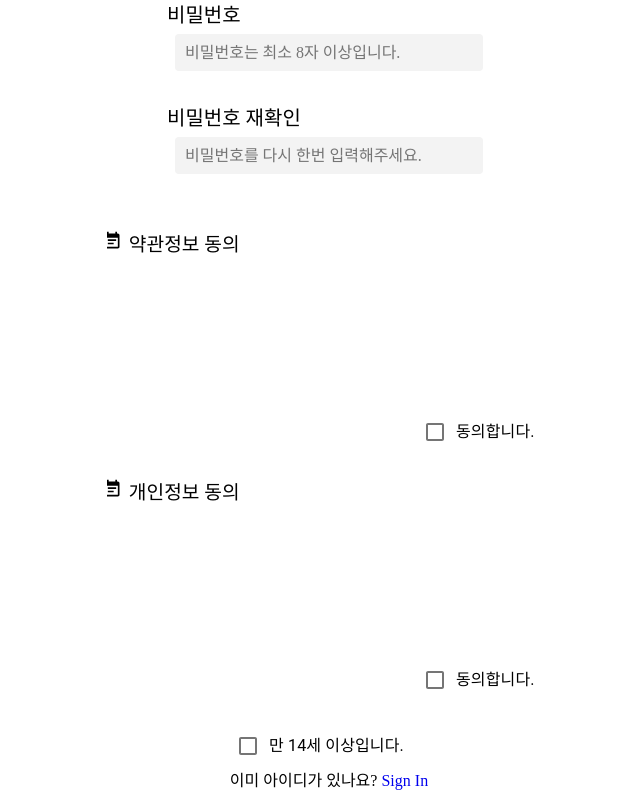
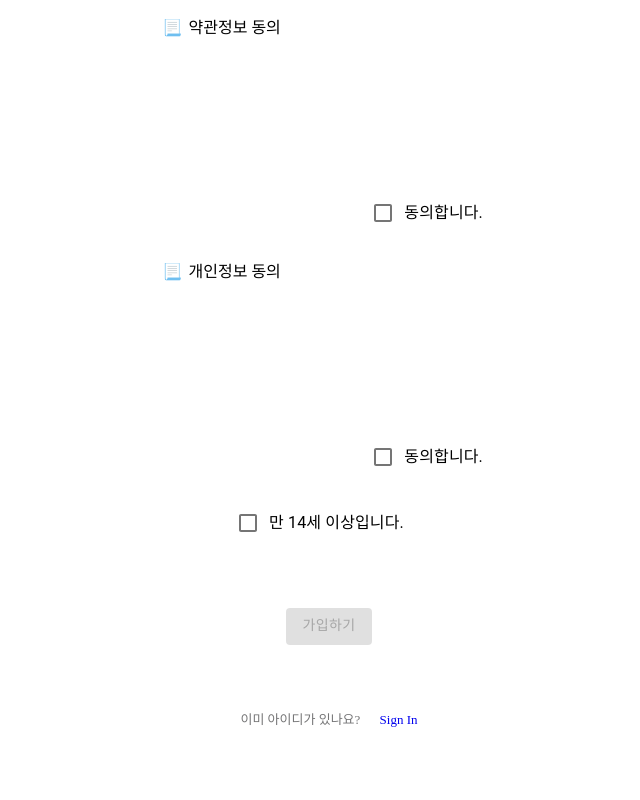
Before and after one commit to matamong/django-rest-react, a React (Create React App) app in the folder frontend/: page /signup in a window 1280 px wide. Shown: the part 640-1440 px from the top of the page, without its empty margins (311-951 px from the left). After the commit the page ends 1416 px from the top, so only its background shows below. Built offline with nearby package versions, Linux system fonts and the light colour scheme; a web font is replaced by a local one.

Commit message:
<::lipstick: style> : Login/SignUp css 변경

```diff
--- a/frontend/src/containers/Login.js
+++ b/frontend/src/containers/Login.js
@@ -7,6 +7,7 @@ import GoogleOAuth from '../components/SocialAuthGoogle'
 import loginImg from '../login.svg'
 import Button from '@material-ui/core/Button';
 import "./login.scss";
+
 
 
 const Login = ({ login, isAuthenticated }) => {
@@ -25,12 +26,12 @@ const Login = ({ login, isAuthenticated }) => {
         login(email, password);
     };
 
+
     if (isAuthenticated)
         return <Redirect to='/' />;
 
     return (
         <div className="login__baseContainer">
-            <div className="login__header">Login</div>
             <div className="login__content">
                 <div className="login__image">
                     <img src={loginImg} />
@@ -38,13 +39,17 @@ const Login = ({ login, isAuthenticated }) => {
                 <div className="login__social__google">
                     <GoogleOAuth />
                 </div>
+                <div className="login__line__container">
+                    <div className="login__line"></div>
+                    <div style={{margin:'1rem 0 0 0 ', padding:'0 1rem'}}>OR</div>
+                    <div className="login__line"></div>
+                </div>
                 <form onSubmit={e => onSubmit(e)}>
                     <div className="login__formContainer">
                         <div className="login__formGroup">
-                            <label htmlFor="username">UserName</label>
                             <input
                                 type='email'
-                                placeholder='Email'
+                                placeholder='이메일'
                                 name='email'
                                 value={email}
                                 onChange={e => onChange(e)}
@@ -52,10 +57,9 @@ const Login = ({ login, isAuthenticated }) => {
                             />
                         </div>
                         <div className="login__formGroup">
-                            <label htmlFor="password">Password</label>
                             <input
                                 type='password'
-                                placeholder='Password'
+                                placeholder='비밀번호'
                                 name='password'
                                 value={password}
                                 onChange={e => onChange(e)}
@@ -63,15 +67,17 @@ const Login = ({ login, isAuthenticated }) => {
                                 required
                             />
                         </div>
-                        <p>Don't have an account? <Link to='/signup'>Sign Up</Link></p>
-                        <p>Forgot your Password? <Link to='/reset-password'>Reset Password</Link></p>
+                        <div className="login__phrase__container">
+                            <p className="login__phrase">Game Duos에 처음이신가요?<span className="login__lilnk"><Link to='/signup'>회원가입 하기</Link></span></p>
+                            <p className="login__phrase">비밀번호가 기억나지않나요? <span className="login__lilnk"><Link to='/reset-password'>비밀번호 변경하기</Link></span></p>
+                        </div>
                         <div className="login__footer">
                             <Button
                                 type='submit'
                                 variant="contained"
                                 color="primary">
-                                Login
-                        </Button>
+                                로그인
+                            </Button>
                         </div>
                     </div>
                 </form>
--- a/frontend/src/containers/Signup.js
+++ b/frontend/src/containers/Signup.js
@@ -13,7 +13,6 @@ import { createChainedFunction } from '@material-ui/core';
 
 
 const Signup = ({ signup, isAuthenticated }) => {
-    console.log(window.location.origin)
     var Isemail = require('isemail');
     const [accountCreated, setAccountCreated] = useState(false);
 
@@ -60,7 +59,6 @@ const Signup = ({ signup, isAuthenticated }) => {
                 }
               });
         } catch(e) {
-            console.log(e)
             return false
         }
 
@@ -79,7 +77,6 @@ const Signup = ({ signup, isAuthenticated }) => {
                 }
               });
         } catch(e) {
-            console.log(e)
             return false
         }
 
@@ -112,8 +109,6 @@ const Signup = ({ signup, isAuthenticated }) => {
 
     const validateEmail = (set, field, value, e) => {
         // Validate Black-List later
-        console.log(Isemail.validate(value));
-        console.log(value)
         if(Isemail.validate(value)){
             checkDuplicatedEmail(value)
             setValueData({
@@ -182,8 +177,10 @@ const Signup = ({ signup, isAuthenticated }) => {
         e.preventDefault();
 
         if (password === re_password) {
-            signup({ name, email, password, re_password });
-            setAccountCreated(true);
+            signup({ name, email, password, re_password }).then(function (result){
+                if (result === true)
+                    setAccountCreated(true);
+            })
         }
     };
 
@@ -241,7 +238,6 @@ const Signup = ({ signup, isAuthenticated }) => {
 
         return (
         <div className="login__baseContainer">
-            <div className="login__header">회원가입</div>
             <div className="login__content">
                 <div className="login__image">
                     <img src={loginImg} />
@@ -301,7 +297,7 @@ const Signup = ({ signup, isAuthenticated }) => {
                         <div className="signup__terms__container">
                             <div className="signup__terms__item">
                                 <label className="signup__terms__title" htmlFor="term">
-                                    <span className="signup__terms__icon"><EventNoteIcon fontSize="small" /></span>
+                                    <span className="signup__terms__icon">&#128195;</span>
                                     <span>약관정보 동의</span>
                                 </label>
                                 <iframe
@@ -326,7 +322,7 @@ const Signup = ({ signup, isAuthenticated }) => {
                             </div>
                             <div className="signup__terms__item">
                                 <label className="signup__terms__title" htmlFor="term">
-                                    <span className="signup__terms__icon"><EventNoteIcon fontSize="small" /></span>
+                                    <span className="signup__terms__icon">&#128195;</span>
                                     <span>개인정보 동의</span>
                                 </label>
                                 <iframe
@@ -365,10 +361,10 @@ const Signup = ({ signup, isAuthenticated }) => {
                                 />
                             </div>
                         </div>
-                        <p>이미 아이디가 있나요? <Link to='/login'>Sign In</Link></p>
                         <div className="login__footer">
                             {renderSubmitBtn()}
                         </div>
+                        <p className="login__phrase" style={{margin: '0 0 3rem 0'}}>이미 아이디가 있나요? <span className="login__lilnk"><Link to='/login'>Sign In</Link></span></p>
                     </div>
                 </form>
             </div>
--- a/frontend/src/containers/login.scss
+++ b/frontend/src/containers/login.scss
@@ -9,12 +9,33 @@
         // font-family: "Open Sans", sans-serif;
     }
 
+    .login__social__google {
+        text-align: center;
+        margin-top: 2rem;
+    }
+
+    .login__line__container {
+        display: flex;
+        justify-content: center;
+        font-size: 12px;
+        color: #c5cbd0;
+        margin-top: 1rem;
+
+    }
+
+    .login__line {
+        height: 1px;
+        margin: 24px 0 24px 0;
+        width: 7rem;
+        background: #c5cbd0;
+    }
+
     .login__content {
         display: flex;
         flex-direction: column;
 
         .login__image {
-            width: 21em;
+            height: 6rem;
             img {
                 width: 100%;
                 height: 100%;
@@ -34,16 +55,15 @@
                 width: fit-content;
 
                 label {
-                    font-size: 20px;
-                    margin-left: -0.5rem;
+                    font-size: medium;
                 }
 
                 input {
                     margin-top: 6px;
-                    min-width: 18em;
+                    width: 16rem;
                     height: 37px;
                     padding: 0px 10px;
-                    font-size: 16px;
+                    font-size: 11px;
                     // font-family: ;
                     background-color: #f3f3f3;
                     border: 0;
@@ -52,25 +72,27 @@
                     transition: all 250ms ease-in-out;
                     &:focus {
                         outline: none;
-                        box-shadow: 0px 0px 12px 0.8px #0e81ce96;
+                        box-shadow: 0px 0px 12px 0.8px #6e727569;;
                     }
                 }
             }
         }
     }
     .login__footer {
-        margin: 3rem 0 3rem 0;
+        margin: 2rem 0 2rem 0;
     }
 
     .login__button {
 
     }
 }
+
+.signup__terms__container {
+    width: 80%;
+}
 .signup__terms__title {
     text-align: left;
-    font-size: larger;
-    margin-right: 0.5rem;
-    margin-left: -0.5rem;
+    font-size: medium;
 
     .signup__terms__icon {
         margin-top: -1rem;
@@ -91,5 +113,15 @@
 }
 
 .signup__message {
-    color: #ed1a1ae8;
+    font-size: smaller;
+    color: #ff4040;
 }
+
+.login__phrase {
+    font-size: small;
+    color: #757576;
+}
+.login__lilnk {
+    margin-left: 1rem;
+    color: cornflowerblue;
+}
```
